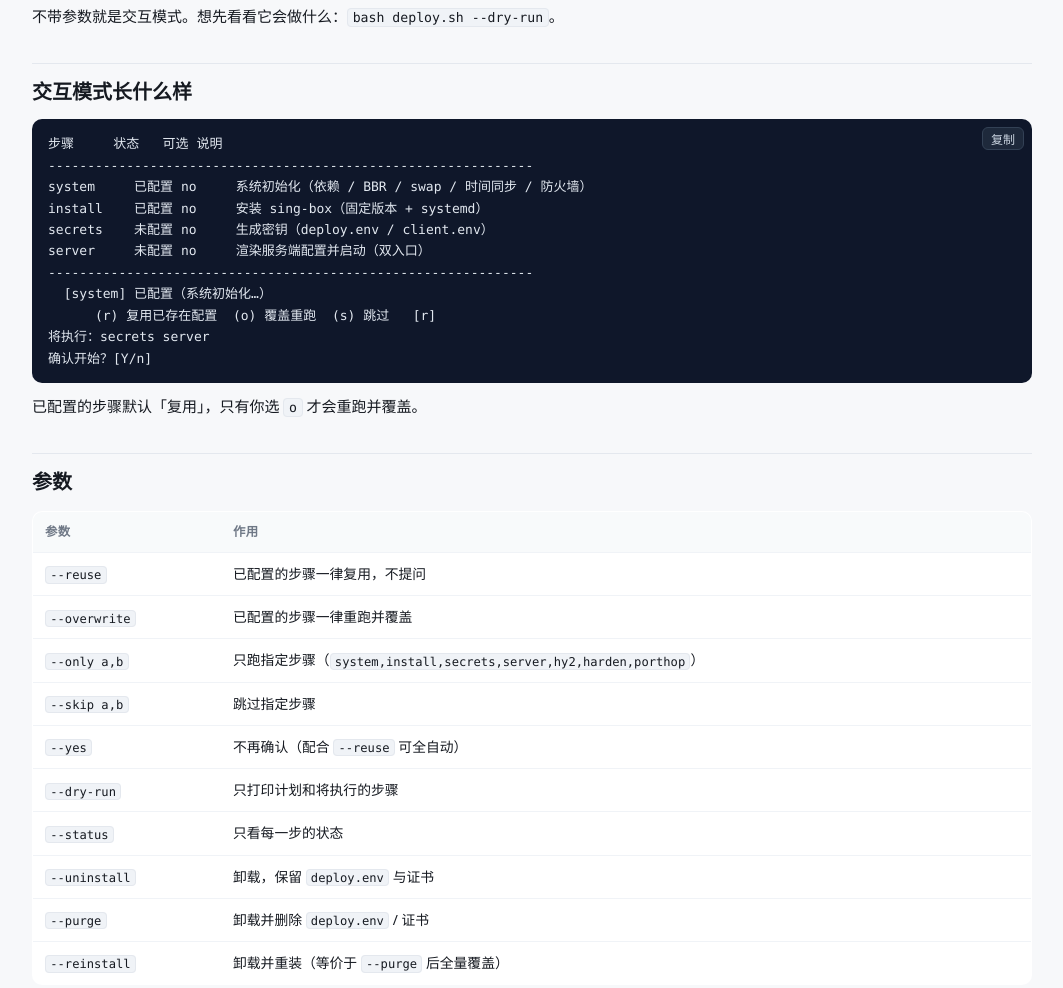
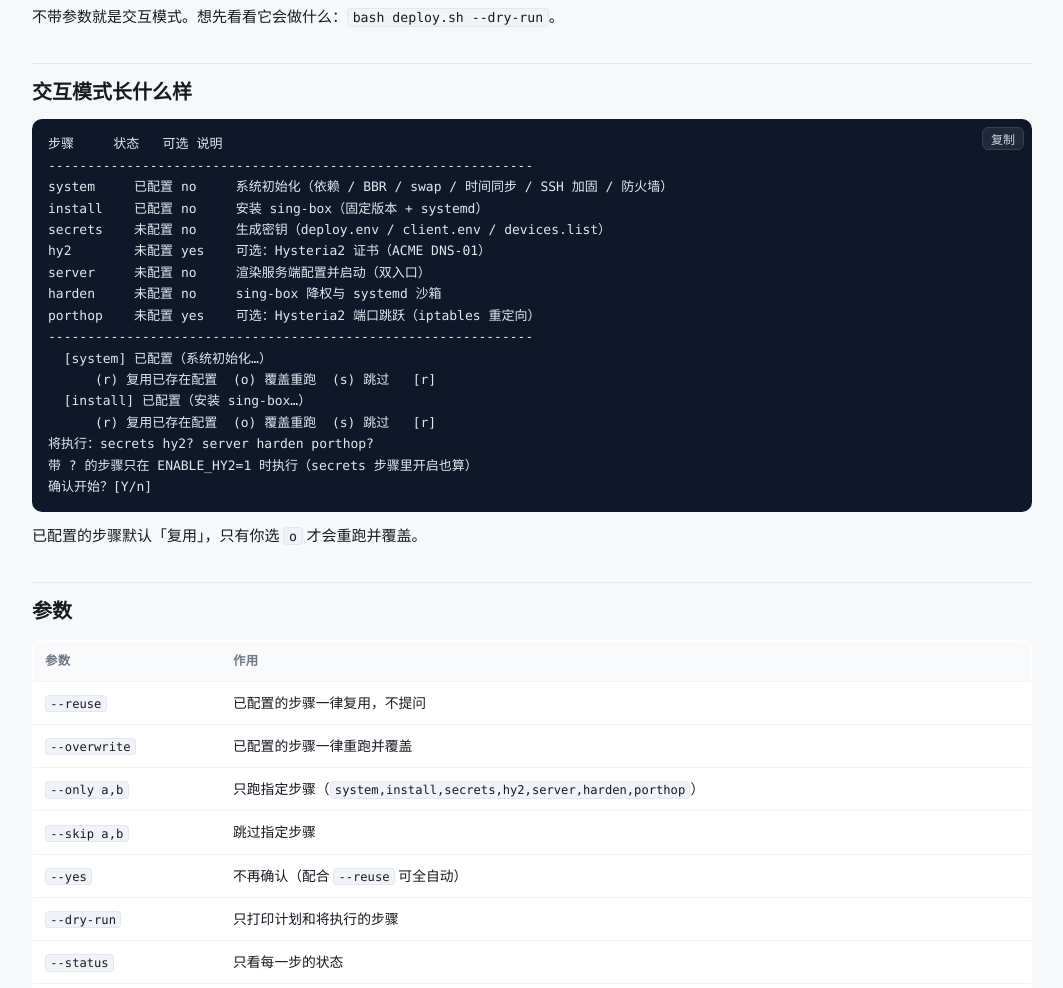
Before and after one commit to wiskewu/cyprinus-surge, a website: page docs/deploy/onekey.html in a window 1280 px wide. Shown: the part 394-1382 px from the top of the page, without its empty margins (108-1171 px from the left). Drawn offline with Linux system fonts and the light colour scheme.

Commit message:
fix(一键脚本): hy2 步骤排到 server 之前
server 渲染服务端配置时要读 cert.pem / key.pem，而 hy2 原来的编号
50 排在 40 之后，ENABLE_HY2=1 的机器必然停在「缺少 cert.pem」。

步骤文件改名 35-hy2.sh，执行顺序变为 system install secrets hy2
server harden porthop，与手册第 4 页的 hy2.sh → server.sh 一致。

可选步骤的过滤从计划阶段挪到执行前：ENABLE_HY2 要到 secrets 步骤
才写进 deploy.env，提前过滤会把刚开启的 Hysteria2 静默跳过。计划行
用 ? 标出这类步骤。

hy2 自己读 deploy.env 取 DOMAIN，acme.sh 的 reloadcmd 改成
try-restart：此时还没有 config.json，restart 失败会被当成证书
安装失败。

```diff
--- a/docs/deploy/onekey.html
+++ b/docs/deploy/onekey.html
@@ -82,14 +82,20 @@ cd /root/bin/deploy &amp;&amp; bash deploy.sh</code></pre>
 <h2>交互模式长什么样</h2>
 <pre><code>步骤     状态   可选 说明
 --------------------------------------------------------------
-system     已配置 no     系统初始化（依赖 / BBR / swap / 时间同步 / 防火墙）
+system     已配置 no     系统初始化（依赖 / BBR / swap / 时间同步 / SSH 加固 / 防火墙）
 install    已配置 no     安装 sing-box（固定版本 + systemd）
-secrets    未配置 no     生成密钥（deploy.env / client.env）
+secrets    未配置 no     生成密钥（deploy.env / client.env / devices.list）
+hy2        未配置 yes    可选：Hysteria2 证书（ACME DNS-01）
 server     未配置 no     渲染服务端配置并启动（双入口）
+harden     未配置 no     sing-box 降权与 systemd 沙箱
+porthop    未配置 yes    可选：Hysteria2 端口跳跃（iptables 重定向）
 --------------------------------------------------------------
   [system] 已配置（系统初始化…）
       (r) 复用已存在配置  (o) 覆盖重跑  (s) 跳过   [r]
-将执行：secrets server
+  [install] 已配置（安装 sing-box…）
+      (r) 复用已存在配置  (o) 覆盖重跑  (s) 跳过   [r]
+将执行：secrets hy2? server harden porthop?
+带 ? 的步骤只在 ENABLE_HY2=1 时执行（secrets 步骤里开启也算）
 确认开始？[Y/n]</code></pre>
 <p>已配置的步骤默认「复用」，只有你选 <code>o</code> 才会重跑并覆盖。</p>
 
@@ -100,7 +106,7 @@ server     未配置 no     渲染服务端配置并启动（双入口）
 <tbody>
 <tr><td><code>--reuse</code></td><td>已配置的步骤一律复用，不提问</td></tr>
 <tr><td><code>--overwrite</code></td><td>已配置的步骤一律重跑并覆盖</td></tr>
-<tr><td><code>--only a,b</code></td><td>只跑指定步骤（<code>system,install,secrets,server,hy2,harden,porthop</code>）</td></tr>
+<tr><td><code>--only a,b</code></td><td>只跑指定步骤（<code>system,install,secrets,hy2,server,harden,porthop</code>）</td></tr>
 <tr><td><code>--skip a,b</code></td><td>跳过指定步骤</td></tr>
 <tr><td><code>--yes</code></td><td>不再确认（配合 <code>--reuse</code> 可全自动）</td></tr>
 <tr><td><code>--dry-run</code></td><td>只打印计划和将执行的步骤</td></tr>
@@ -113,7 +119,7 @@ server     未配置 no     渲染服务端配置并启动（双入口）
 </div>
 
 <h2 id="map">步骤与依赖</h2>
-<p><code>deploy.sh</code> 的 7 个步骤名与 <a href="index.html">部署手册</a>的编号不是一一对应（它把「装 sing-box」和「生成密钥」拆成两步，把 Hysteria2 的证书与端口跳跃并成一步，并在服务端配置之后固定跑一次加固），对照如下：</p>
+<p><code>deploy.sh</code> 的 7 个步骤名与 <a href="index.html">部署手册</a>的编号不是一一对应（它把「装 sing-box」和「生成密钥」拆成两步，把 Hysteria2 拆成发证与端口跳跃两步，并在服务端配置之后固定跑一次加固），对照如下：</p>
 <div class="tw">
 <table>
 <thead><tr><th>手册</th><th>对应 deploy.sh 步骤</th><th>在哪台机器</th></tr></thead>
@@ -121,7 +127,7 @@ server     未配置 no     渲染服务端配置并启动（双入口）
 <tr><td>1 系统初始化</td><td><code>system</code></td><td>服务器</td></tr>
 <tr><td>2 装 sing-box + 生成密钥</td><td><code>install</code> → <code>secrets</code></td><td>服务器</td></tr>
 <tr><td>3 服务端配置 + 自检</td><td><code>server</code> → <code>harden</code></td><td>服务器</td></tr>
-<tr><td>4 Hysteria2（可选）</td><td><code>hy2</code> → <code>porthop</code></td><td>服务器</td></tr>
+<tr><td>4 Hysteria2（可选）</td><td><code>hy2</code>（证书，排在 <code>server</code> 之前）→ <code>porthop</code></td><td>服务器</td></tr>
 <tr><td>5 客户端配置</td><td><b>不在本脚本内</b></td><td>客户端机器</td></tr>
 <tr><td>6 验收 + 备份</td><td><b>不在本脚本内</b></td><td>两边</td></tr>
 </tbody>
@@ -134,14 +140,15 @@ server     未配置 no     渲染服务端配置并启动（双入口）
 <tr><td><code>system</code></td><td>steps/10-system.sh</td><td>否</td><td>sysctl 存在 + ufw 已启用 + BBR 已开 + 密码登录已关</td></tr>
 <tr><td><code>install</code></td><td>steps/20-install.sh</td><td>否</td><td>二进制与 systemd 单元都在</td></tr>
 <tr><td><code>secrets</code></td><td>steps/30-secrets.sh</td><td>否</td><td><code>deploy.env</code> / <code>client.env</code> / <code>devices.list</code> 都存在</td></tr>
+<tr><td><code>hy2</code></td><td>steps/35-hy2.sh</td><td>是</td><td>证书存在且 <code>ENABLE_HY2=1</code></td></tr>
 <tr><td><code>server</code></td><td>steps/40-server.sh</td><td>否</td><td><code>config.json</code> 存在且服务在运行</td></tr>
 <tr><td><code>harden</code></td><td>steps/55-harden.sh</td><td>否</td><td>单元含 <code>User=sing-box</code> 与 <code>NoNewPrivileges=yes</code>，服务运行中</td></tr>
-<tr><td><code>hy2</code></td><td>steps/50-hy2.sh</td><td>是</td><td>证书存在且 <code>ENABLE_HY2=1</code></td></tr>
 <tr><td><code>porthop</code></td><td>steps/60-porthop.sh</td><td>是</td><td>iptables 里已有重定向规则</td></tr>
 </tbody>
 </table>
 </div>
-<p>两个可选步骤只在 <code>ENABLE_HY2=1</code> 时执行；否则自动跳过并说明原因。<code>harden</code> 排在 <code>hy2</code> 之后：沙箱化后要验证 Hy2 端口，证书没装完时 8443 不会监听。<br>
+<p>表里的顺序就是执行顺序。两个可选步骤只在 <code>ENABLE_HY2=1</code> 时执行；否则自动跳过并说明原因。<code>hy2</code> 排在 <code>server</code> 之前：渲染服务端配置时要读 <code>cert.pem</code> / <code>key.pem</code>，缺证书时 <code>server</code> 直接失败。<code>harden</code> 排在 <code>server</code> 之后、<code>porthop</code> 之前：沙箱化后要验证 Hy2 端口，证书与服务端配置都已就位时 8443 才会监听。<br>
+<code>ENABLE_HY2</code> 是在 <code>secrets</code> 步骤里写进 <code>deploy.env</code> 的，所以「是否跑 <code>hy2</code>」按执行到该步时的取值判断：在 <code>secrets</code> 的提问里回答启用，同一轮就会接着签发证书，不必再用环境变量预先声明。<br>
 <code>system</code> 那一行的「密码登录已关」在<b>没有可用公钥</b>时不计入未配置：<a href="01-init.html">第 1 页</a>会提示你先 <code>ssh-copy-id</code>，而不是反复报错。</p>
 
 <h2>卸载会删什么</h2>
```
Also changed, not shown: fragments/pages/deploy/onekey.html (+15 -8 lines), 7 other files.
